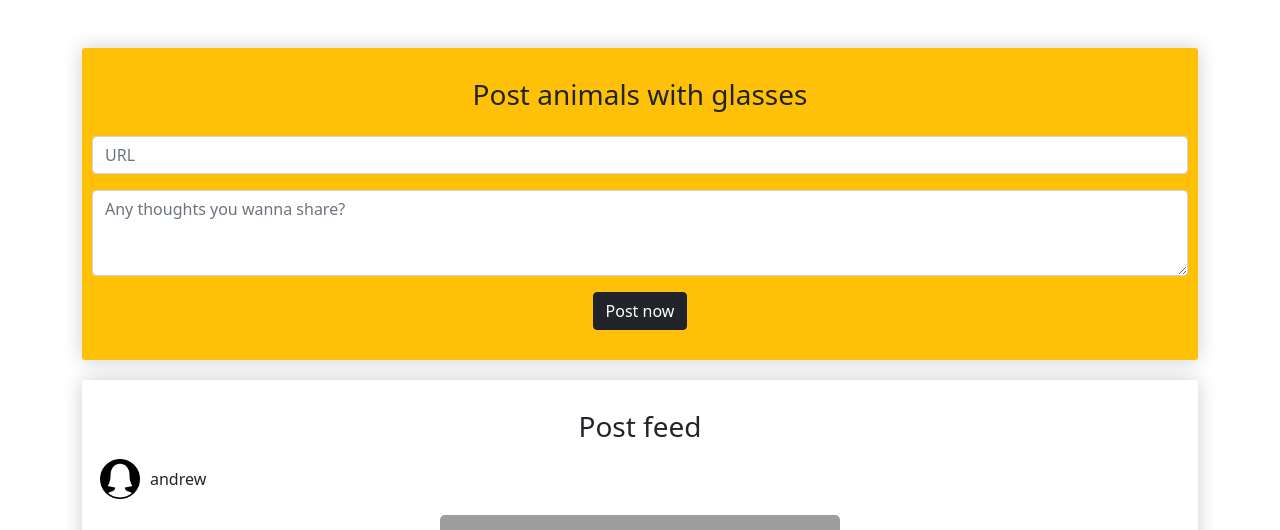
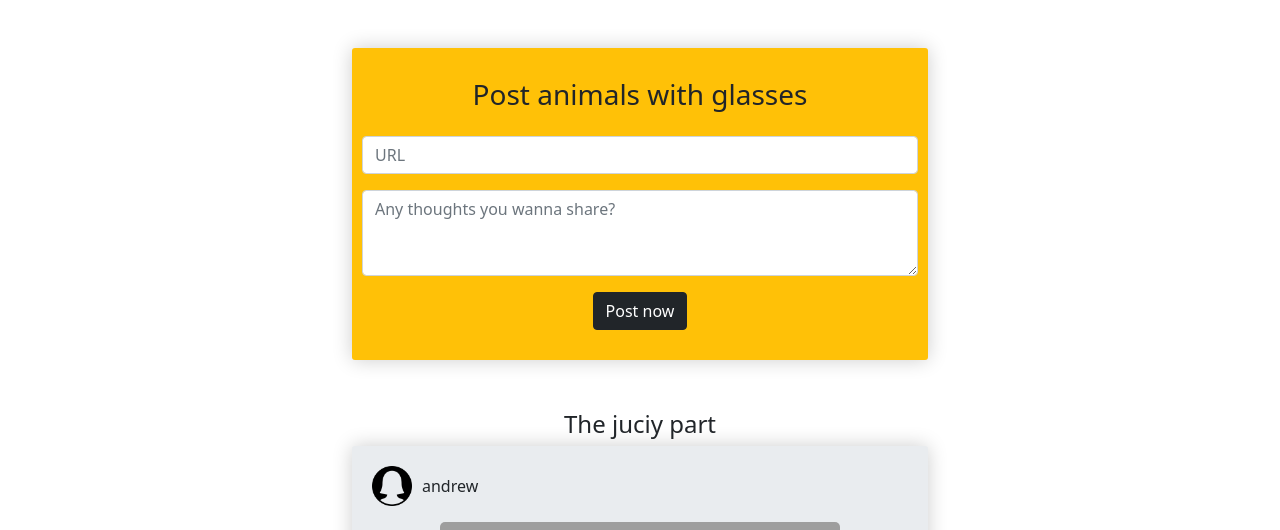
Before and after one commit to panacotar/secure-dog, a Flask app: page /feed in a window 1280 px wide. Shown: the part 60-590 px from the top of the page. Run offline with Flask 2, Linux system fonts and the light colour scheme; a user stored in the database is signed in; some libraries are stand-ins or nearby versions; grey boxes are pictures that could not be loaded.

Commit message:
Style feed for web

```diff
--- a/static/css/styles.css
+++ b/static/css/styles.css
@@ -142,6 +142,10 @@ footer {
 
 /* FEED */
 
+#feed-container {
+  max-width: 600px;
+}
+
 #post-form-container {
   background: #ffc107;
   margin-bottom: 20px;
@@ -152,13 +156,14 @@ footer {
 
 #posts-feed-container {
   margin: 20px 0;
-  padding: 30px 10px;
+  padding: 30px 0;
   border-radius: 3px;
-  box-shadow: 0 0 20px rgba(0,0,0,0.2);
+  min-height: 400px;
 }
 
 .post-unit {
-  /* box-shadow: 0 0 20px rgb(0 0 0 / 20%); */
+  box-shadow: 0 0 20px rgb(0 0 0 / 20%);
+  padding: 10px;
 }
 
 .post-header {
@@ -172,8 +177,18 @@ footer {
 .post-img {
   max-width: 100%;
   border-radius: 5px;
+  max-height: 80vh;
 }
 
 .avatar-icon {
   width: 40px;
 }
+
+@media (min-width: 768px) {
+  .post-unit {
+    box-shadow: 0 0 20px rgb(0 0 0 / 20%);
+    background: #e9ecef;
+    padding: 20px !important;
+    border-radius: 3px;
+  }
+}
--- a/templates/feed.html
+++ b/templates/feed.html
@@ -5,7 +5,7 @@
 {% endblock %}
 
 {% block main %}
-  <div class="container pb-5">
+  <div class="container pb-5" id="feed-container">
     <!-- <h1>Feed</h1> -->
     <div id="post-form-container" >
       {% include "partials/post-form.html" %}
--- a/templates/partials/post.html
+++ b/templates/partials/post.html
@@ -1,4 +1,4 @@
-<div class="post-unit p-2" >
+<div class="post-unit" >
   <div class="post-header mb-3 d-flex flex-row align-items-center" >
     <img src="{{ url_for('static', filename='images/user-avatar.png') }}" alt="user avatar" class="avatar-icon">
     <span>{{ post.author_username }}</span>
--- a/templates/partials/posts-feed.html
+++ b/templates/partials/posts-feed.html
@@ -1,4 +1,4 @@
-<h3>Post feed</h3>
+<h4>The juciy part</h4>
 
 {% for post in posts %}
   {% with post=post %}
```
